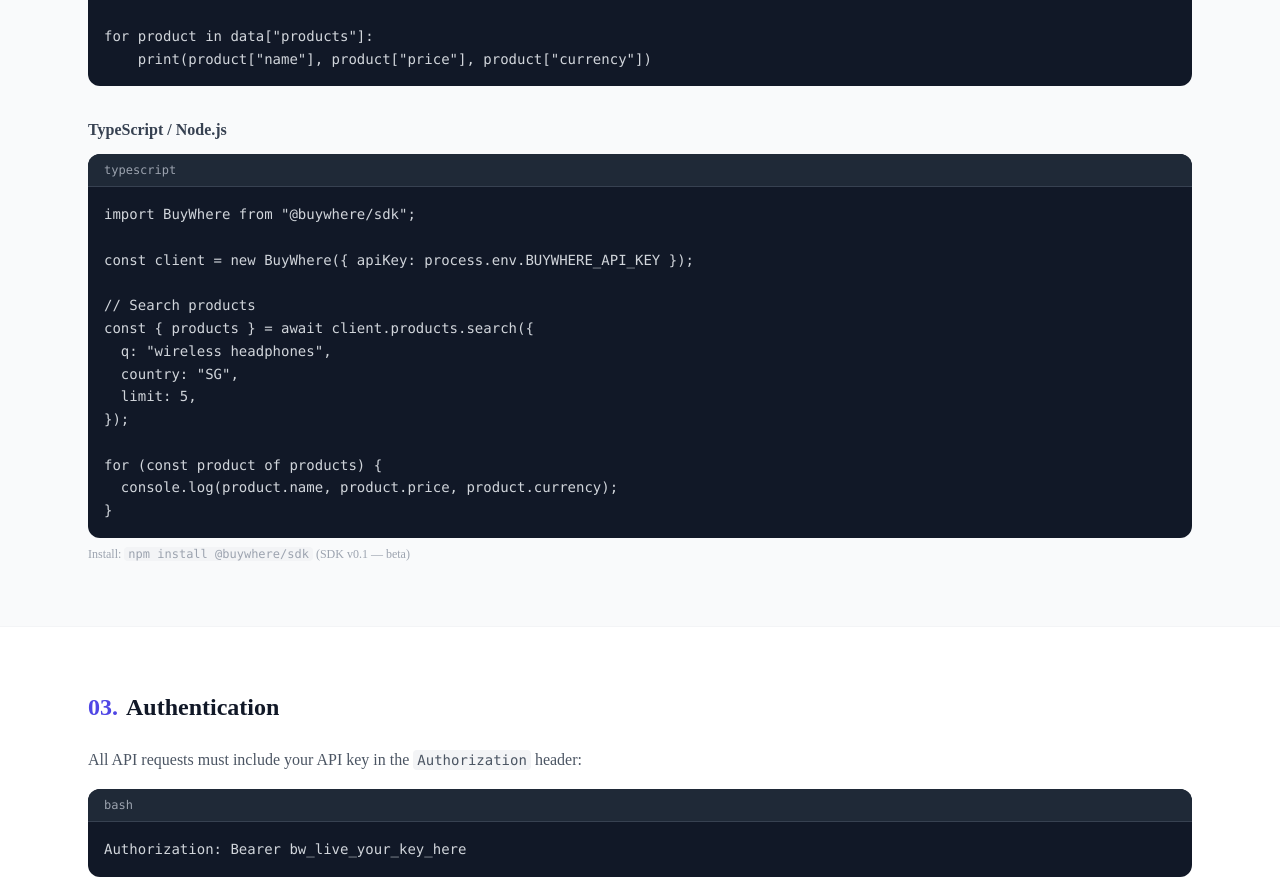
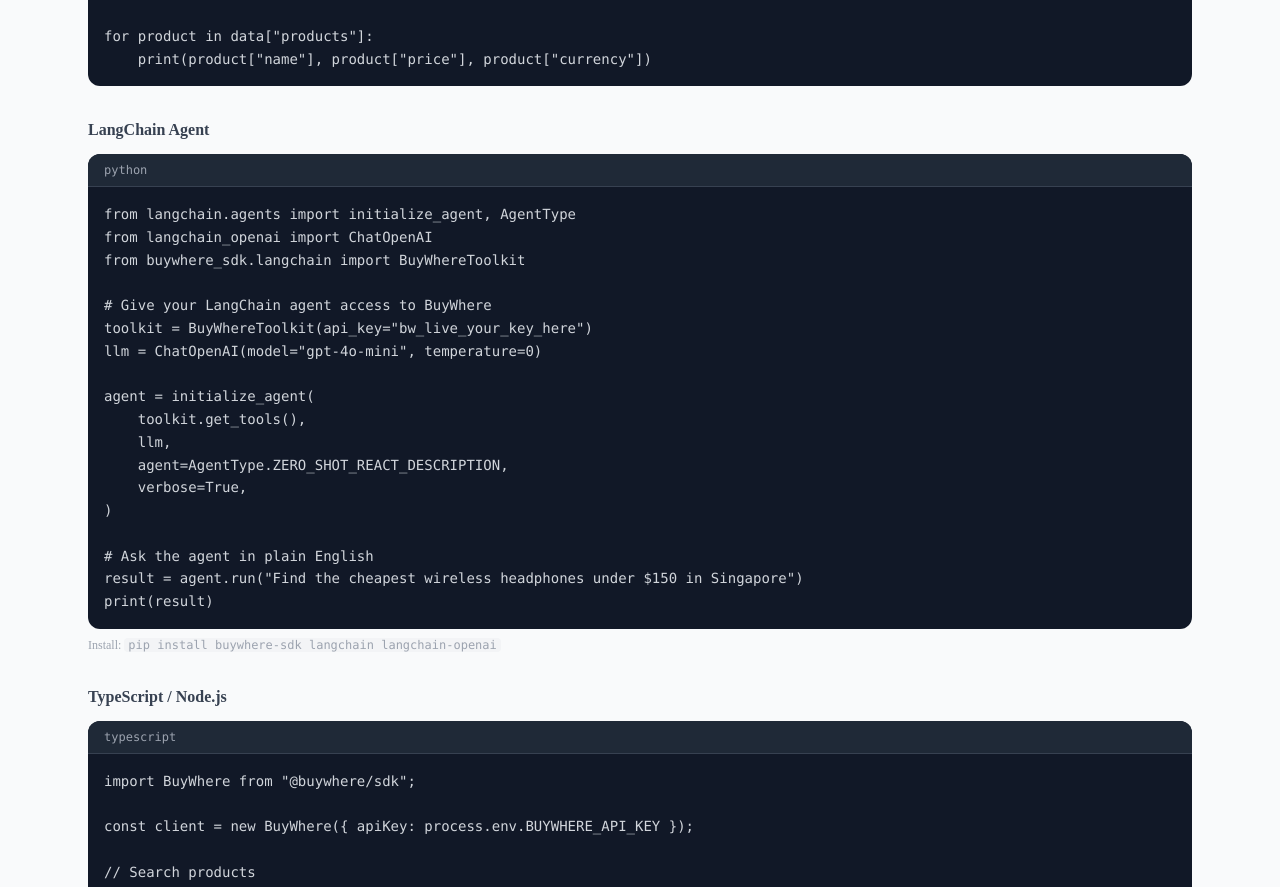
Before and after one commit to richmondteo-code/buywhere-catalog-api, a Next.js app: page /developers in a window 1280 px wide. Shown: the part 1986-2873 px from the top of the page. Built offline with nearby package versions, Linux system fonts and the light colour scheme.

Commit message:
Add LangChain agent example to developers page
Adds a LangChain code sample using BuyWhereToolkit to the /developers
page, demonstrating how AI agents can query BuyWhere in natural language.
Mirrors the SDK built in BUY-585.

Co-Authored-By: Paperclip <noreply@paperclip.ing>

```diff
--- a/src/app/developers/page.tsx
+++ b/src/app/developers/page.tsx
@@ -24,6 +24,25 @@ data = resp.json()
 
 for product in data["products"]:
     print(product["name"], product["price"], product["currency"])`;
+
+const langchainExample = `from langchain.agents import initialize_agent, AgentType
+from langchain_openai import ChatOpenAI
+from buywhere_sdk.langchain import BuyWhereToolkit
+
+# Give your LangChain agent access to BuyWhere
+toolkit = BuyWhereToolkit(api_key="bw_live_your_key_here")
+llm = ChatOpenAI(model="gpt-4o-mini", temperature=0)
+
+agent = initialize_agent(
+    toolkit.get_tools(),
+    llm,
+    agent=AgentType.ZERO_SHOT_REACT_DESCRIPTION,
+    verbose=True,
+)
+
+# Ask the agent in plain English
+result = agent.run("Find the cheapest wireless headphones under $150 in Singapore")
+print(result)`;
 
 const tsExample = `import BuyWhere from "@buywhere/sdk";
 
@@ -146,6 +165,13 @@ export default function DevelopersPage() {
             <div>
               <h3 className="font-semibold text-gray-700 mb-3">Python</h3>
               <CodeBlock code={pythonExample} lang="python" />
+            </div>
+            <div>
+              <h3 className="font-semibold text-gray-700 mb-3">LangChain Agent</h3>
+              <CodeBlock code={langchainExample} lang="python" />
+              <p className="text-xs text-gray-400 mt-2">
+                Install: <code className="bg-gray-100 px-1 rounded font-mono">pip install buywhere-sdk langchain langchain-openai</code>
+              </p>
             </div>
             <div>
               <h3 className="font-semibold text-gray-700 mb-3">TypeScript / Node.js</h3>
```
